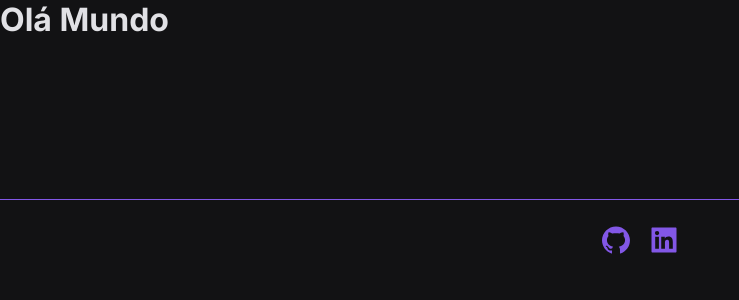
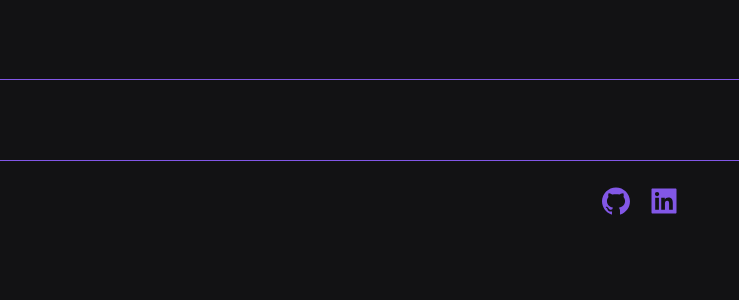
Before and after one commit to BrunoNevesJS/nextjs-ssg-portfolio, a Next.js app: page / in a window 1280 px wide. Shown: the top 300 px of the page, without its empty margins (0-739 px from the left). Built offline with nearby package versions, Linux system fonts and the light colour scheme.

Commit message:
Add main header

```diff
--- /dev/null
+++ b/components/header/index.tsx
@@ -0,0 +1,10 @@
+import { Container } from './styles';
+
+export default function Header() {
+
+  return (
+    <Container>
+      <div className="container" />
+    </Container>
+  );
+}
--- /dev/null
+++ b/components/header/styles.ts
@@ -0,0 +1,51 @@
+import styled from 'styled-components';
+
+export const Container = styled.header`
+  position: absolute;
+  width: 100%;
+  display: flex;
+  border-bottom: 1px solid ${({ theme }) => theme.colors.primary};
+  height: 5rem;
+  align-items: center;
+  justify-content: center;
+  > div {
+    display: flex;
+    align-items: center;
+    justify-content: space-between;
+    button {
+      background: none;
+      border: none;
+      color: ${({ theme }) => theme.colors.primary};
+      text-transform: uppercase;
+      font-weight: 300;
+      font-size: 1.2rem;
+    }
+    > section {
+      display: flex;
+      align-items: center;
+      gap: 1rem;
+      svg {
+        width: 2rem;
+        height: 2rem;
+        color: ${({ theme }) => theme.colors.primary};
+        transition: 0.5s;
+        cursor: pointer;
+        &:hover {
+          color: ${({ theme }) => theme.colors.primary};
+        }
+      }
+    }
+    @media (max-width: 450px) {
+      button {
+        font-size: 0.9rem;
+      }
+      > section {
+        gap: 0.5rem;
+        svg {
+          width: 1.5rem;
+          height: 1.5rem;
+        }
+      }
+    }
+  }
+`;
--- a/pages/index.tsx
+++ b/pages/index.tsx
@@ -1,16 +1,12 @@
-import Head from 'next/head';
 import Footer from '../components/footer';
-
-const PREFIX = process.env.NEXT_BASE_PATH || ''
-
+import Header from '../components/header';
 
 export default function Home() {
   return (
     <>
-      <main>
-        <h1>Olá Mundo</h1>
-        <Footer />
-      </main>
+      <Header />
+
+      <Footer />
     </>
   );
 }
```
